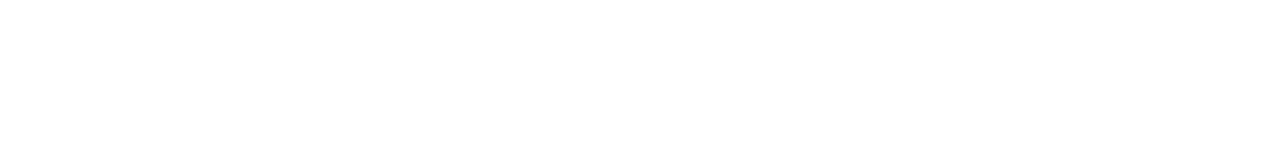
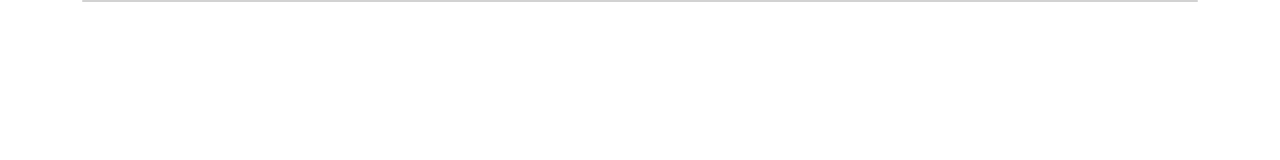
Before and after one commit to JasonNaggles/Week10Assignment, a website: page index.html in a window 1280 px wide. Drawn offline with nearby package versions, Linux system fonts and the light colour scheme.

Commit message:
first commit

```diff
--- a/index.html
+++ b/index.html
@@ -6,7 +6,10 @@
     <title>Chinese Food Menu</title>
     <link rel="stylesheet" href="node_modules/bootstrap/dist/css/bootstrap.css">
 </head>
-<body>
+<body class="container">
+    <div class="card">
+
+    </div>
 
 
     <script src="node_modules/jquery/dist/jquery.js"></script>
```
